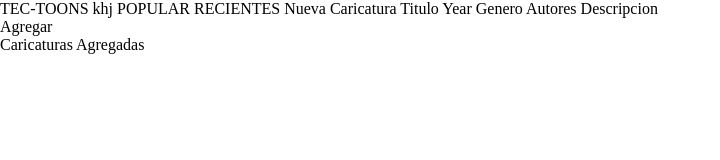
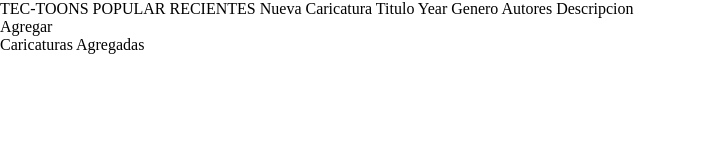
Before and after one commit to CristopherAquino/Tec-toon, a plain HTML site: page index.html in a window 1280 px wide. Shown: the whole page, without its empty margins (0-720 px from the left). Drawn offline with nearby package versions, Linux system fonts and the light colour scheme.

Commit message:
Update index.html

```diff
--- a/index.html
+++ b/index.html
@@ -15,8 +15,6 @@
         <ion-content fullscreen>
             <ion-searchbar showCancelButton="focus"></ion-searchbar>
             <ion-grid>
-
-khj
                 <ion-card>
                     <ion-card-header color="tertiary">
                         <ion-card-title>POPULAR</ion-card-title>
```
